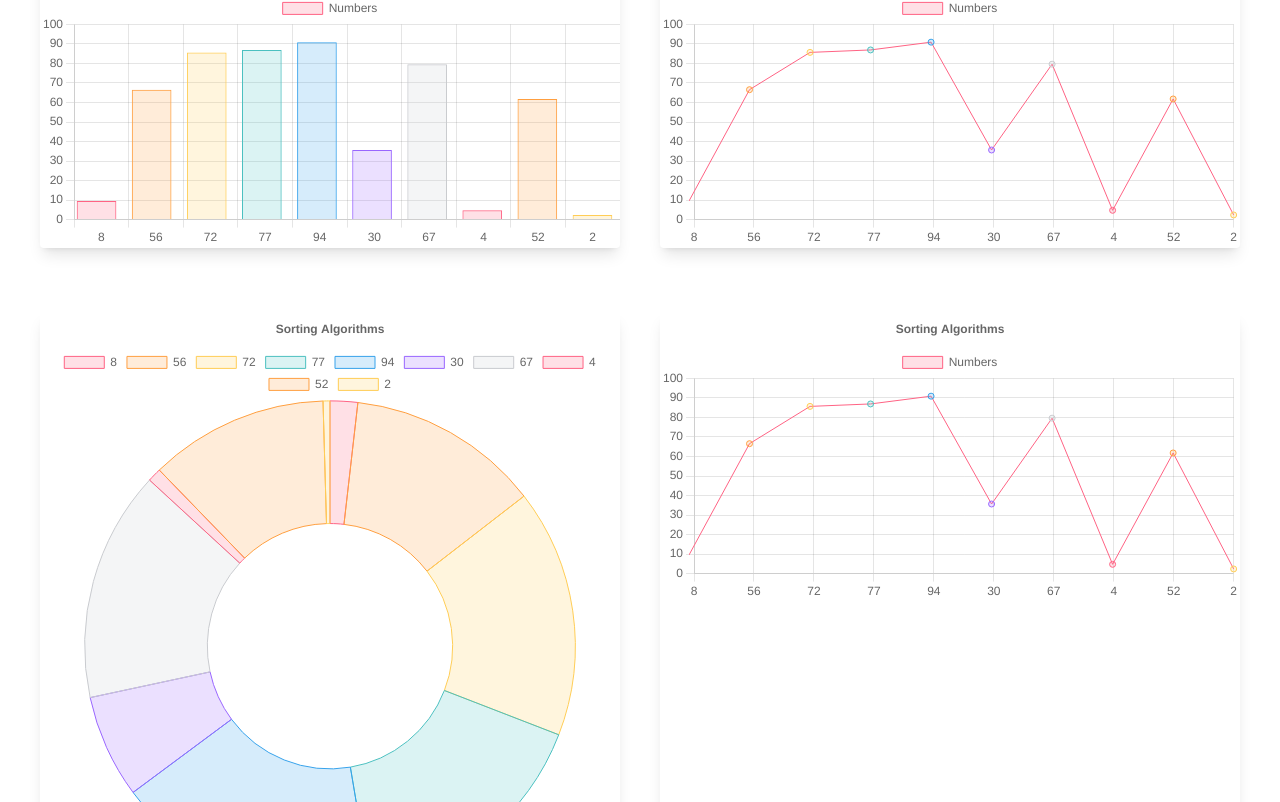
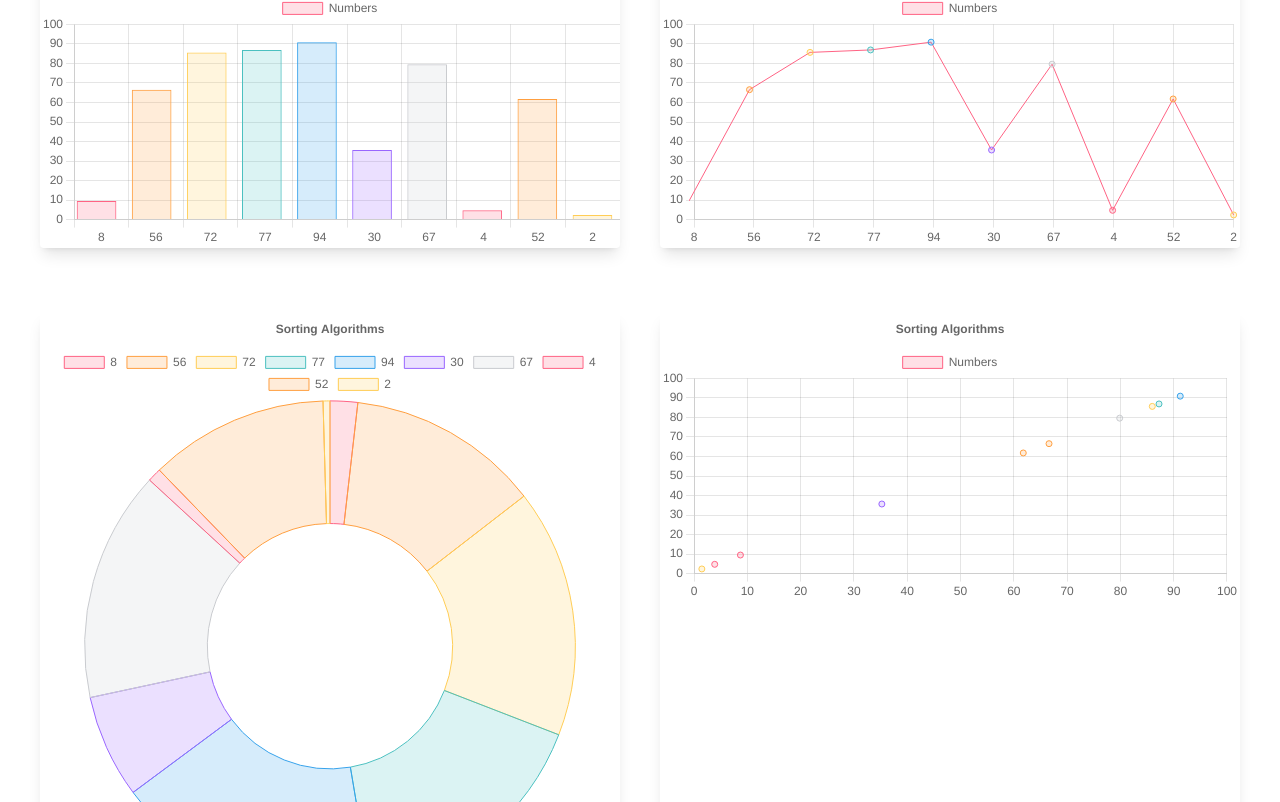
Before and after one commit to Maazasim1/algoproj, a Next.js app: page /mergesort in a window 1280 px wide. Shown: the part 440-1242 px from the top of the page. Built offline with nearby package versions, Linux system fonts and the light colour scheme.

Commit message:
added dark mode

```diff
--- a/components/Charts.js
+++ b/components/Charts.js
@@ -9,10 +9,11 @@ import {
   Legend,
   PointElement,
   LineElement,
-  ArcElement
+  ArcElement,
+  RadialLinearScale
 
 } from 'chart.js';
-import { Bar, Doughnut, Line } from 'react-chartjs-2';
+import { Bar, Doughnut, Line, Radar, Scatter } from 'react-chartjs-2';
 
 
 ChartJS.register(
@@ -24,7 +25,8 @@ ChartJS.register(
   ArcElement,
   Title,
   Tooltip,
-  Legend
+  Legend,
+  RadialLinearScale
 );
 
 export const options = {
@@ -85,7 +87,7 @@ export default function Charts(props) {
           <Doughnut options={options} data={data} />
         </div>
         <div className="relative flex flex-col min-w-0 break-words  w-full mb-6 shadow-lg rounded">
-          <Line options={options} data={data} />
+          <Scatter options={options} data={data}/>
         </div>
       </div>
 
```
